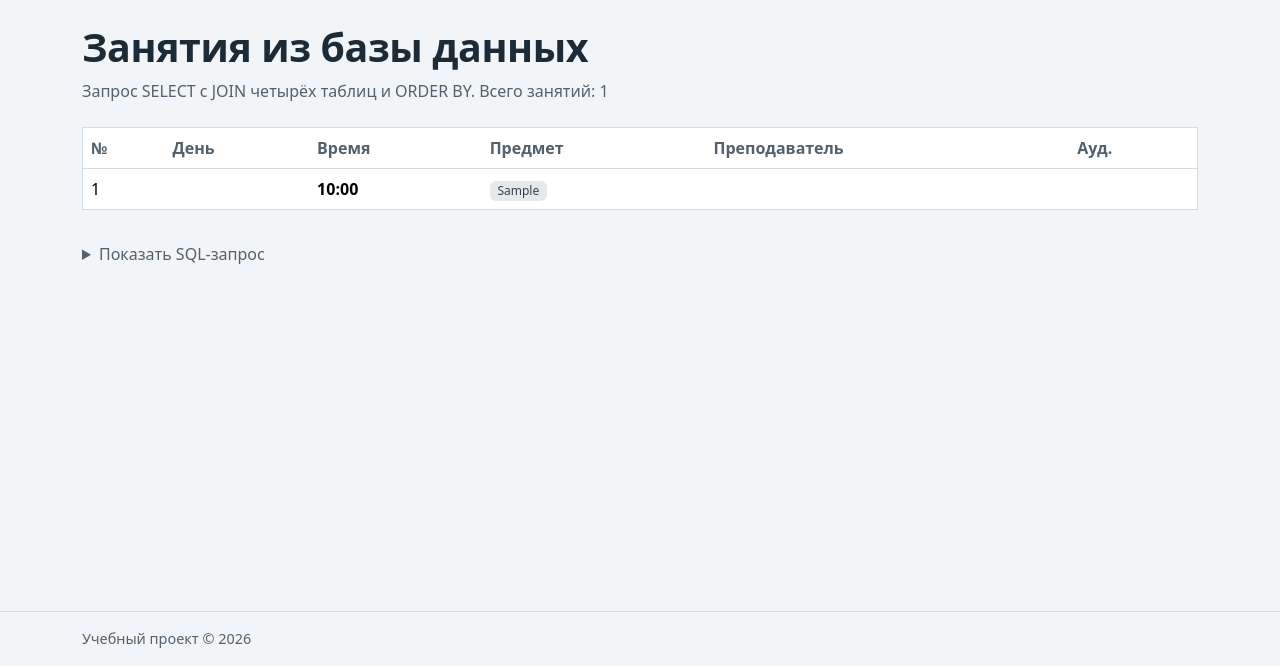
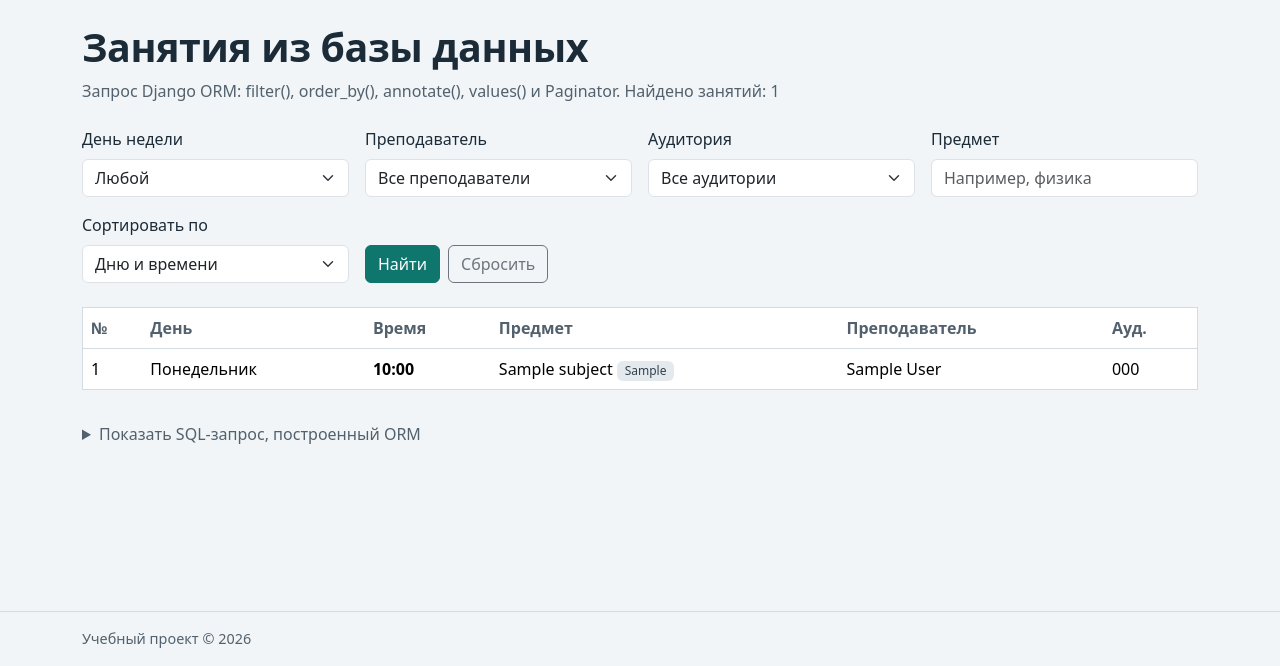
Before and after one commit to CreaTure100/Schedule_App, a Django app: page /db/lessons/ in a window 1280 px wide. Shown: the part 134-800 px from the top of the page. Run offline with Django 5.2, Linux system fonts and the light colour scheme; tables that the repository leaves empty hold one stand-in row (values such as "Sample post").

Commit message:
PR9: шаблоны, фильтры, пагинация и поиск свободных аудиторий

```diff
--- a/dbpages/templates/dbpages/includes/lessons_table.html
+++ b/dbpages/templates/dbpages/includes/lessons_table.html
@@ -1,4 +1,4 @@
-{# Таблица занятий (JOIN). Параметр: lessons — строки sqlite3.Row. #}
+{# Таблица занятий. Параметр: lessons — словари из values() (ПР9). #}
 <div class="table-responsive">
   <table class="table table-hover align-middle db-table">
     <thead>
@@ -15,11 +15,11 @@
       {% for item in lessons %}
         <tr>
           <td>{{ item.id }}</td>
-          <td>{{ item.day }}</td>
-          <td class="db-table__time">{{ item.start_time }}</td>
-          <td>{{ item.subject }}{% if item.lesson_type %} <span class="badge lesson-status">{{ item.lesson_type }}</span>{% endif %}</td>
-          <td>{{ item.teacher }}</td>
-          <td>{{ item.room }}</td>
+          <td>{{ item.day_name }}</td>
+          <td class="db-table__time">{{ item.start_time|time:"H:i" }}</td>
+          <td>{{ item.subject_title }}{% if item.lesson_type %} <span class="badge lesson-status">{{ item.lesson_type }}</span>{% endif %}</td>
+          <td>{{ item.teacher_name }}</td>
+          <td>{{ item.room_number }}</td>
         </tr>
       {% empty %}
         <tr>
--- a/dbpages/templates/dbpages/includes/sql_box.html
+++ b/dbpages/templates/dbpages/includes/sql_box.html
@@ -1,6 +1,7 @@
-{# Текст выполненного SQL-запроса. Параметры: sql, params (необязательно). #}
+{# SQL-запрос, который Django ORM построил для страницы. Параметр: sql. #}
+{% if sql %}
 <details class="sql-query">
-  <summary>Показать SQL-запрос</summary>
+  <summary>Показать SQL-запрос, построенный ORM</summary>
   <pre><code>{{ sql }}</code></pre>
-  {% if params %}<p class="sql-query__params">Параметры «?»: {{ params|join:", " }}</p>{% endif %}
 </details>
+{% endif %}
--- a/dbpages/templates/dbpages/lesson_list.html
+++ b/dbpages/templates/dbpages/lesson_list.html
@@ -1,12 +1,87 @@
 {% extends "base.html" %}
 
-{% block title %}Занятия (SQLite) – Roomly{% endblock %}
+{% block title %}Занятия (ORM) – Roomly{% endblock %}
 
 {% block content %}
 <h1 class="page-title">Занятия из базы данных</h1>
-<p class="page-subtitle">Запрос SELECT с JOIN четырёх таблиц и ORDER BY. Всего занятий: {{ lessons|length }}</p>
+<p class="page-subtitle">Запрос Django ORM: filter(), order_by(), annotate(), values() и Paginator. Найдено занятий: {{ total }}</p>
 
-{% include "dbpages/includes/db_error.html" %}
-{% include "dbpages/includes/lessons_table.html" with empty_text="В базе нет занятий. Выполните python -m db.import_json." %}
+<form class="row g-3 mb-4" method="get" action="{% url 'dbpages:lessons' %}">
+  <div class="col-md-3">
+    <label class="form-label" for="f-day">День недели</label>
+    <select class="form-select" id="f-day" name="day">
+      <option value="">Любой</option>
+      {% for name in days %}
+        <option value="{{ name }}"{% if name == day %} selected{% endif %}>{{ name }}</option>
+      {% endfor %}
+    </select>
+  </div>
+  <div class="col-md-3">
+    <label class="form-label" for="f-teacher">Преподаватель</label>
+    <select class="form-select" id="f-teacher" name="teacher">
+      <option value="">Все преподаватели</option>
+      {% for item in teachers %}
+        <option value="{{ item.pk }}"{% if selected_teacher == item.pk|stringformat:"s" %} selected{% endif %}>{{ item.full_name }}</option>
+      {% endfor %}
+    </select>
+  </div>
+  <div class="col-md-3">
+    <label class="form-label" for="f-room">Аудитория</label>
+    <select class="form-select" id="f-room" name="room">
+      <option value="">Все аудитории</option>
+      {% for item in rooms %}
+        <option value="{{ item.pk }}"{% if selected_room == item.pk|stringformat:"s" %} selected{% endif %}>ауд. {{ item.number }}</option>
+      {% endfor %}
+    </select>
+  </div>
+  <div class="col-md-3">
+    <label class="form-label" for="f-q">Предмет</label>
+    <input class="form-control" id="f-q" type="search" name="q" value="{{ q }}" placeholder="Например, физика">
+  </div>
+  <div class="col-md-3">
+    <label class="form-label" for="f-sort">Сортировать по</label>
+    <select class="form-select" id="f-sort" name="sort">
+      <option value="day"{% if sort == "day" %} selected{% endif %}>Дню и времени</option>
+      <option value="subject"{% if sort == "subject" %} selected{% endif %}>Предмету</option>
+      <option value="teacher"{% if sort == "teacher" %} selected{% endif %}>Преподавателю</option>
+      <option value="room"{% if sort == "room" %} selected{% endif %}>Аудитории</option>
+    </select>
+  </div>
+  <div class="col-md-9 d-flex align-items-end gap-2">
+    <button class="btn btn-roomly" type="submit">Найти</button>
+    <a class="btn btn-outline-secondary" href="{% url 'dbpages:lessons' %}">Сбросить</a>
+  </div>
+</form>
+
+{% if error %}
+  <div class="alert alert-warning" role="alert">{{ error }}</div>
+{% endif %}
+
+{% include "dbpages/includes/lessons_table.html" with empty_text="Занятий не найдено. Измените фильтры или выполните python -m db.import_sqlite_to_orm." %}
+
+{% if page_obj.paginator.num_pages > 1 %}
+<nav aria-label="Навигация по страницам">
+  <ul class="pagination justify-content-center">
+    {% if page_obj.has_previous %}
+      <li class="page-item"><a class="page-link" href="{% querystring page=page_obj.previous_page_number %}">Назад</a></li>
+    {% else %}
+      <li class="page-item disabled"><span class="page-link">Назад</span></li>
+    {% endif %}
+    {% for page_number in page_obj.paginator.page_range %}
+      {% if page_number == page_obj.number %}
+        <li class="page-item active" aria-current="page"><span class="page-link">{{ page_number }}</span></li>
+      {% else %}
+        <li class="page-item"><a class="page-link" href="{% querystring page=page_number %}">{{ page_number }}</a></li>
+      {% endif %}
+    {% endfor %}
+    {% if page_obj.has_next %}
+      <li class="page-item"><a class="page-link" href="{% querystring page=page_obj.next_page_number %}">Далее</a></li>
+    {% else %}
+      <li class="page-item disabled"><span class="page-link">Далее</span></li>
+    {% endif %}
+  </ul>
+</nav>
+{% endif %}
+
 {% include "dbpages/includes/sql_box.html" %}
 {% endblock %}
--- a/dbpages/templates/dbpages/today.html
+++ b/dbpages/templates/dbpages/today.html
@@ -1,15 +1,14 @@
 {% extends "base.html" %}
 
-{% block title %}Сегодня (SQLite) – Roomly{% endblock %}
+{% block title %}Сегодня (ORM) – Roomly{% endblock %}
 
 {% block content %}
 <h1 class="page-title">Ещё не начавшиеся занятия сегодня</h1>
 <p class="page-subtitle">
-  Сегодня {{ day_name }}, сейчас {{ now_time }}. Запрос SELECT ... WHERE день = ? AND время &gt;= ?.
+  Сегодня {{ day_name }}, сейчас {{ now_time }}. Запрос Django ORM: filter(day=..., start_time__gte=...).
   Найдено занятий: {{ lessons|length }}
 </p>
 
-{% include "dbpages/includes/db_error.html" %}
 {% include "dbpages/includes/lessons_table.html" with empty_text="Сегодня больше нет занятий: они закончились или день выходной." %}
 {% include "dbpages/includes/sql_box.html" %}
 {% endblock %}
--- a/lessons/templates/lessons/lesson_list.html
+++ b/lessons/templates/lessons/lesson_list.html
@@ -22,7 +22,7 @@
 {% else %}
   <div class="list-group">
     <div class="list-group-item empty-state">
-      Расписание пусто. Занятия берутся из базы данных: выполните python -m db.import_json.
+      Расписание пусто. Занятия берутся из базы данных: выполните python manage.py migrate и python -m db.import_sqlite_to_orm.
     </div>
   </div>
 {% endif %}
--- a/teachers/templates/teachers/teacher_list.html
+++ b/teachers/templates/teachers/teacher_list.html
@@ -11,7 +11,7 @@
     {% include "teachers/includes/teacher_card.html" %}
   {% empty %}
     <div class="list-group-item empty-state">
-      Преподавателей пока нет: в расписании нет занятий.
+      Преподавателей пока нет: база данных пуста.
     </div>
   {% endfor %}
 </div>
--- a/templates/includes/navigation.html
+++ b/templates/includes/navigation.html
@@ -29,12 +29,15 @@
           <button class="nav-link dropdown-toggle{% if section == 'dbpages' %} active{% endif %}"
                   type="button" data-bs-toggle="dropdown" aria-expanded="false">Статистика</button>
           <ul class="dropdown-menu">
+            <li><a class="dropdown-item{% if request.resolver_match.url_name == 'lessons' and section == 'dbpages' %} active{% endif %}"
+                   href="{% url 'dbpages:lessons' %}">Фильтры и сортировка</a></li>
             <li><a class="dropdown-item{% if request.resolver_match.url_name == 'stats' and section == 'dbpages' %} active{% endif %}"
                    href="{% url 'dbpages:stats' %}">Сводка по расписанию</a></li>
             <li><a class="dropdown-item{% if request.resolver_match.url_name == 'today' and section == 'dbpages' %} active{% endif %}"
                    href="{% url 'dbpages:today' %}">Занятия сегодня</a></li>
             <li><a class="dropdown-item{% if request.resolver_match.url_name == 'search' and section == 'dbpages' %} active{% endif %}"
                    href="{% url 'dbpages:search' %}">Поиск занятий</a></li>
+            <li><a class="dropdown-item" href="{% url 'rooms:free' %}">Свободные аудитории</a></li>
           </ul>
         </li>
       </ul>
```
Also changed, not shown: dbpages/templates/dbpages/search.html (+9 -5 lines), dbpages/templates/dbpages/stats.html (+8 -10 lines), dbpages/templates/dbpages/teacher_list.html (+6 -5 lines), lessons/factories.py (added, +23 -0 lines), lessons/templates/lessons/lesson_detail.html (+1 -7 lines), roomly/settings.py (+9 -6 lines), rooms/templates/rooms/free_rooms.html (added, +53 -0 lines), rooms/templates/rooms/room_detail.html (+9 -7 lines), rooms/templates/rooms/room_list.html (+5 -2 lines), teachers/templates/teachers/teacher_detail.html (+1 -7 lines), data/roomly.sqlite.
